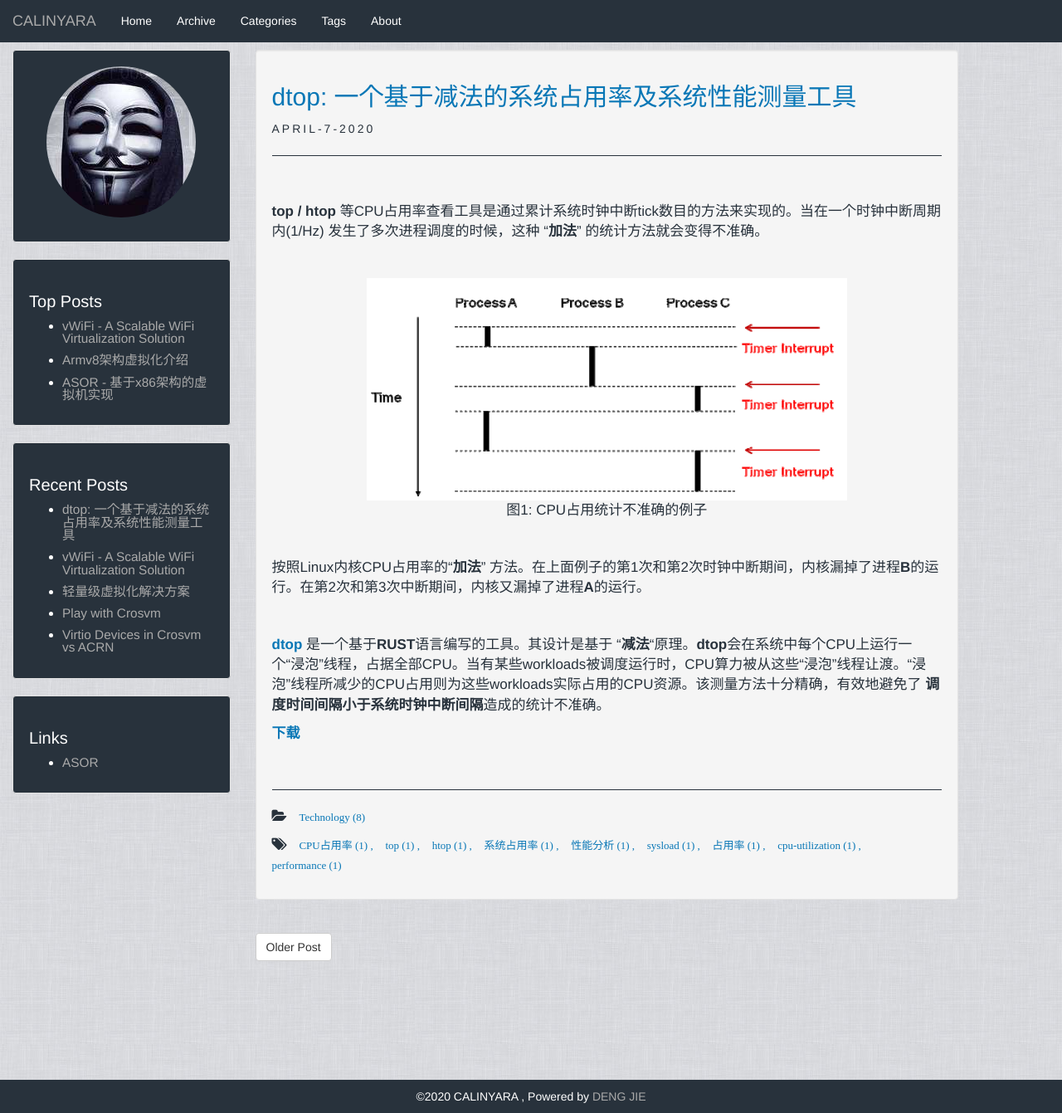
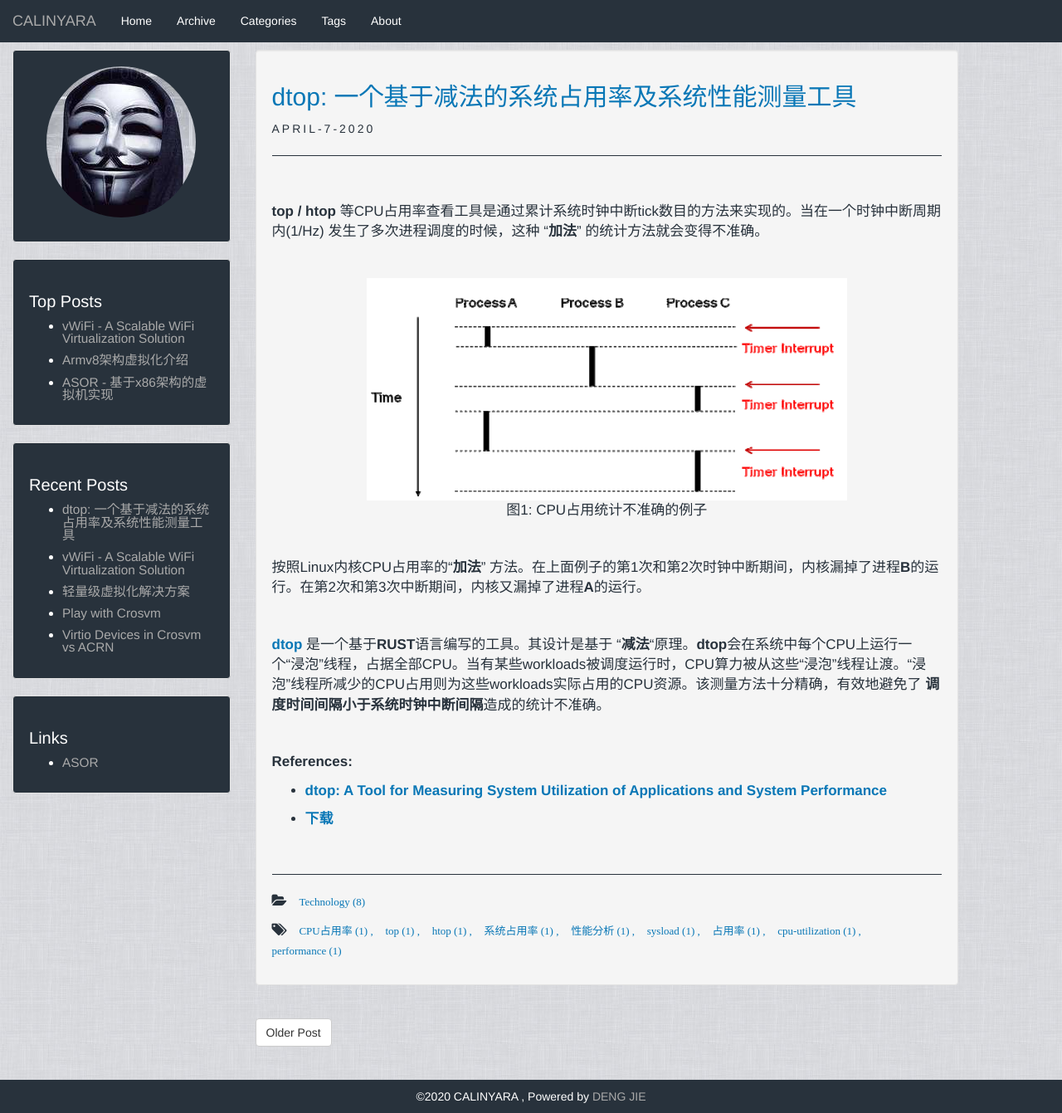
Before and after one commit to calinyara/calinyara.github.io, a Jekyll site: the page built from _posts/2020-4-7-dtop.markdown, in a window 1280 px wide and 1341 px high. Shown: the whole window at 83% size. Built offline with Jekyll 4.4.1, drawn with Linux system fonts in a browser that asks for light colours.

Commit message:
dtop: update

```diff
--- a/_posts/2020-4-7-dtop.markdown
+++ b/_posts/2020-4-7-dtop.markdown
@@ -23,7 +23,13 @@ description:
 
 [**dtop**](https://github.com/calinyara/dtop) 是一个基于**RUST**语言编写的工具。其设计是基于 "**减法**"原理。**dtop**会在系统中每个CPU上运行一个“浸泡”线程，占据全部CPU。当有某些workloads被调度运行时，CPU算力被从这些“浸泡”线程让渡。“浸泡”线程所减少的CPU占用则为这些workloads实际占用的CPU资源。该测量方法十分精确，有效地避免了 **调度时间间隔小于系统时钟中断间隔**造成的统计不准确。
 
-[**下载**](https://github.com/calinyara/dtop/releases)
+<br>
+
+**References:**
+
+- [**dtop: A Tool for Measuring System Utilization of Applications and System Performance**](https://www.codeproject.com/Articles/5266683/dtop-A-Tool-for-Measuring-System-Utilization-of)
+
+- [**下载**](https://github.com/calinyara/dtop/releases)
 
 <br>
 
```
